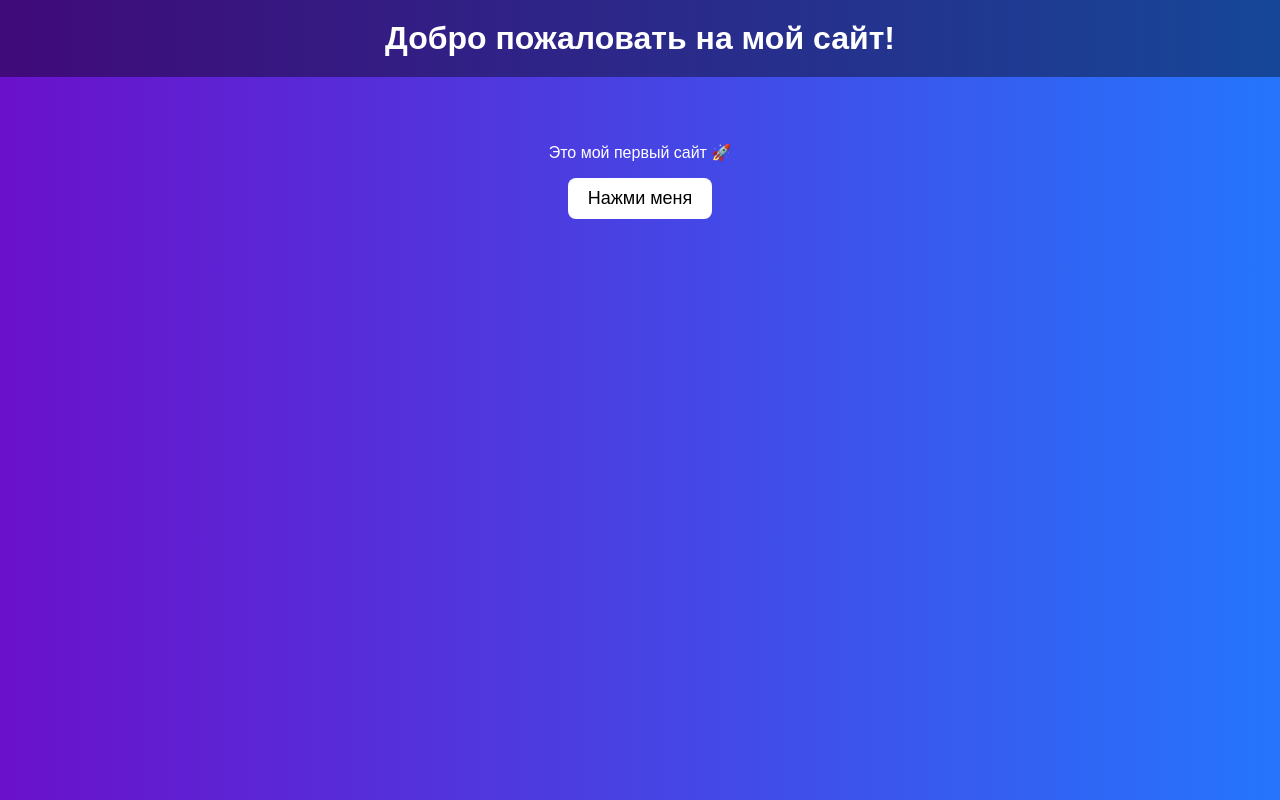
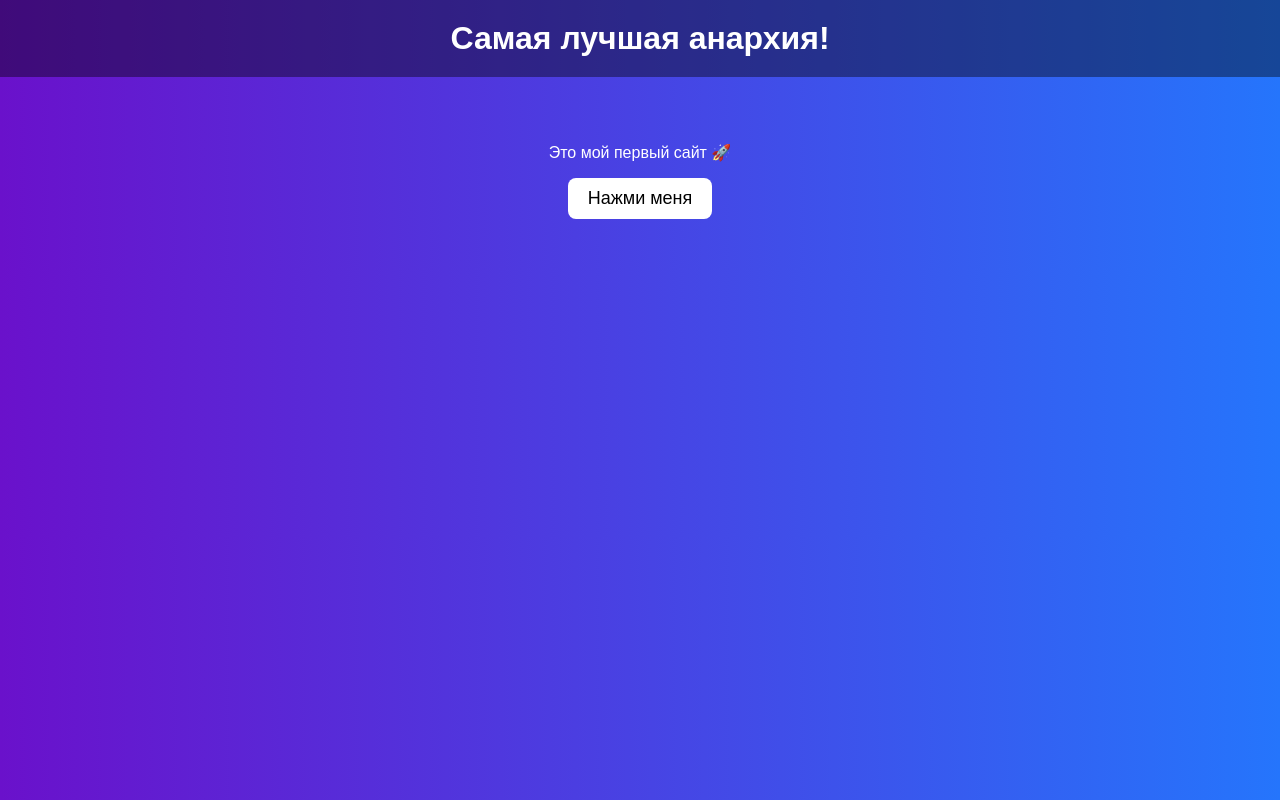
Before and after one commit to stepanchukmatvey2004-pixel/ysl.gg, a plain HTML site: page index.html in a window 1280 px wide. Drawn offline with Linux system fonts and the light colour scheme.

Commit message:
Update index.html

```diff
--- a/index.html
+++ b/index.html
@@ -3,7 +3,7 @@
 <head>
   <meta charset="UTF-8">
   <meta name="viewport" content="width=device-width, initial-scale=1.0">
-  <title>Мой сайт</title>
+  <title>ysl.gg</title>
   <style>
     body {
       font-family: Arial, sans-serif;
@@ -40,11 +40,12 @@
 </head>
 <body>
   <header>
-    <h1>Добро пожаловать на мой сайт!</h1>
+    <h1>Самая лучшая анархия!<h1></h1>
   </header>
   <main>
     <p>Это мой первый сайт 🚀</p>
     <button onclick="alert('Спасибо, что зашёл!')">Нажми меня</button>
   </main>
 </body>
+
 </html>
```
